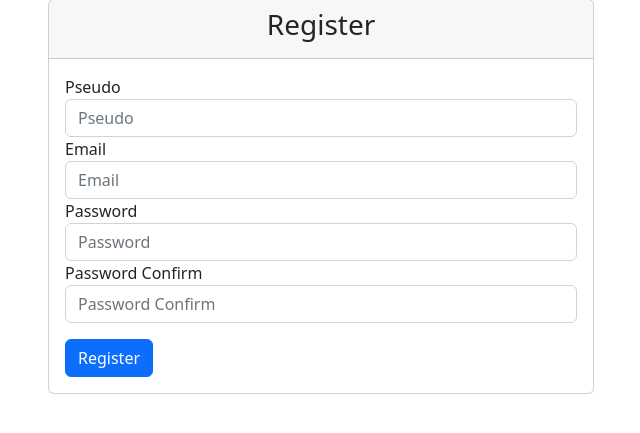
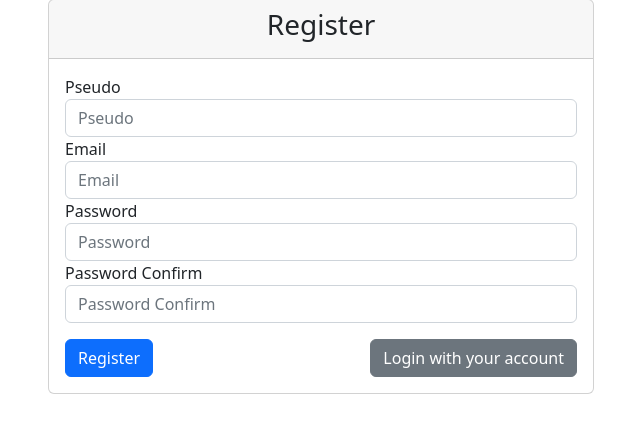
Before and after one commit to SuperCoolNinja/boilerplate-blog-php-exo, a PHP site: page /index.php?page=register in a window 1280 px wide. Shown: the part 49-482 px from the top of the page, without its empty margins (319-959 px from the left). Run offline with PHP 8.4, Linux system fonts and the light colour scheme; the visitor is signed in with stand-in values (Sample User, id 1).

Commit message:
redirect to login on session destroy

```diff
--- a/index.php
+++ b/index.php
@@ -25,7 +25,7 @@ class Router
             case 'index':
                 // Check if the user have have session storage then it means he already created an account :
                 if(isset($_SESSION['loggedIn']) && isset($_SESSION['id']))
-
+                {
                     //Check if the user as an account register in db as well :
                     if($this->controllerUsers->getUserByID($_SESSION['id']))
                     {
@@ -43,7 +43,7 @@ class Router
                             $this->controllerPosts->showPosts($usersPostsData, $userProfilData);
                         }else header('Location: ?page=login');
                     }else header('Location: ?page=register');
-                else header('Location: ?page=register');
+                }else header('Location: ?page=login');
                 break;
             case 'login':
                 include_once './views/users/login.php';
@@ -100,7 +100,7 @@ class Router
                     </div>';
                 }
                 break;
-            case 'logout':
+                case 'logout':
                     $this->controllerUsers->logout($_SESSION['id']);
                     header('Location: ?page=index');
                 break;
--- a/views/users/login.php
+++ b/views/users/login.php
@@ -19,6 +19,7 @@
                             <input type="password" class="form-control" id="password" name="password" placeholder="Password" required="required" autocomplete="off">
                         </div>
                         <button type="submit" class="btn btn-primary btn-block mt-3" name="submit">Login</button>
+                        <a href="?page=register" class="btn btn-secondary btn-block mt-3" style="float:right">Create an account</a>
                     </form>
                 </div>
                 </div>
--- a/views/users/register.php
+++ b/views/users/register.php
@@ -61,6 +61,7 @@ if(!empty($_GET['errors']))
                             }
                         ?>
                         <button type="submit" class="btn btn-primary btn-block mt-3" name="submit">Register</button>
+                        <a href="?page=login" class="btn btn-secondary btn-block mt-3" style="float:right">Login with your account</a>
                     </form>
                 </div>
                 </div>
```
